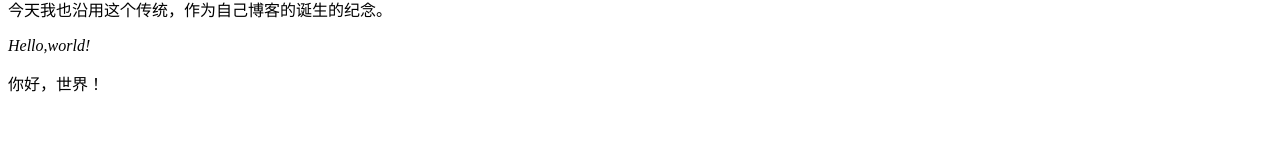
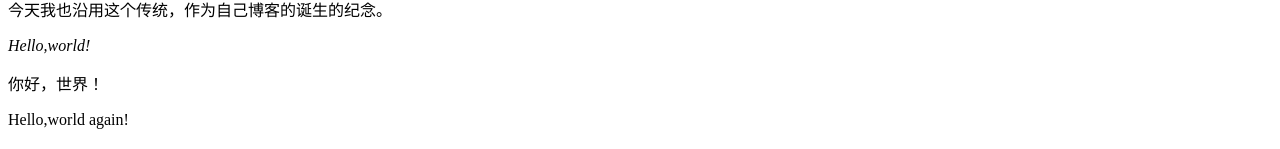
Before and after one commit to 0x00evil/0x00evil.github.io, a Jekyll site: the page built from _posts/2014-02-17-hello-world.html, in a window 1280 px wide. Shown: the part 748-897 px from the top of the page. Built offline with Jekyll 4.4.1, drawn with Linux system fonts in a browser that asks for light colours.

Commit message:
Hello,world again

```diff
--- a/_posts/2014-02-17-hello-world.html
+++ b/_posts/2014-02-17-hello-world.html
@@ -34,3 +34,4 @@ p {font-famliy:Georgia;}
 <p>今天我也沿用这个传统，作为自己博客的诞生的纪念。</p>
 <p><em>Hello,world!</em></p>
 <p>你好，世界！</P>
+<p>Hello,world again!</p>
```
